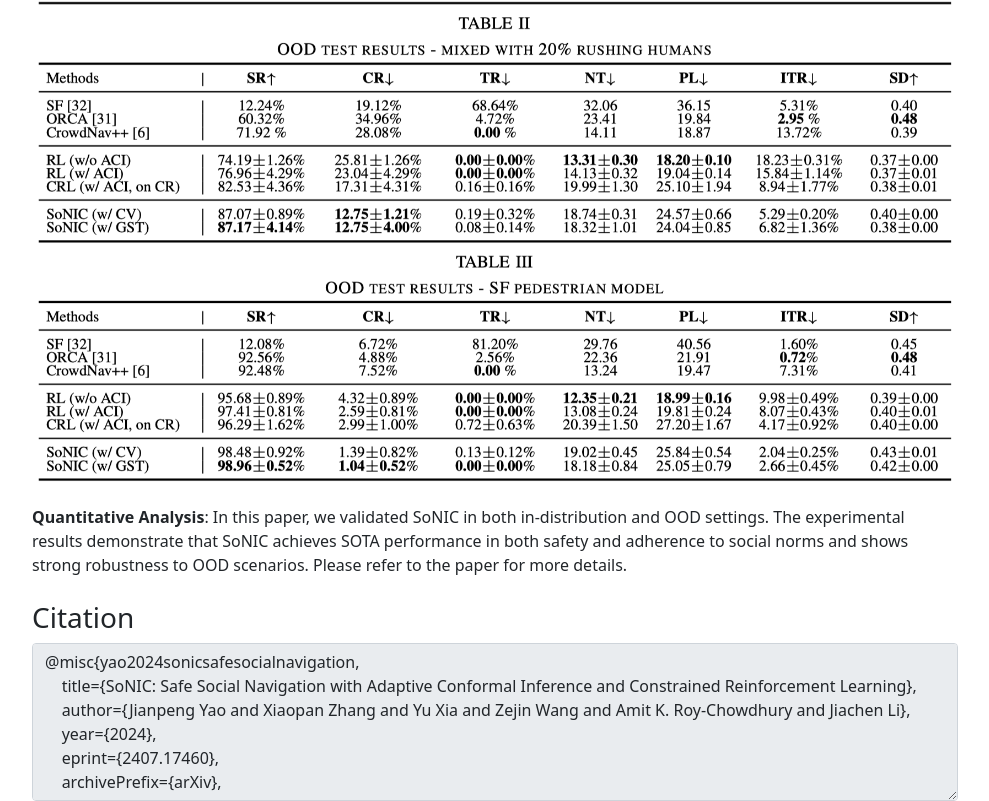
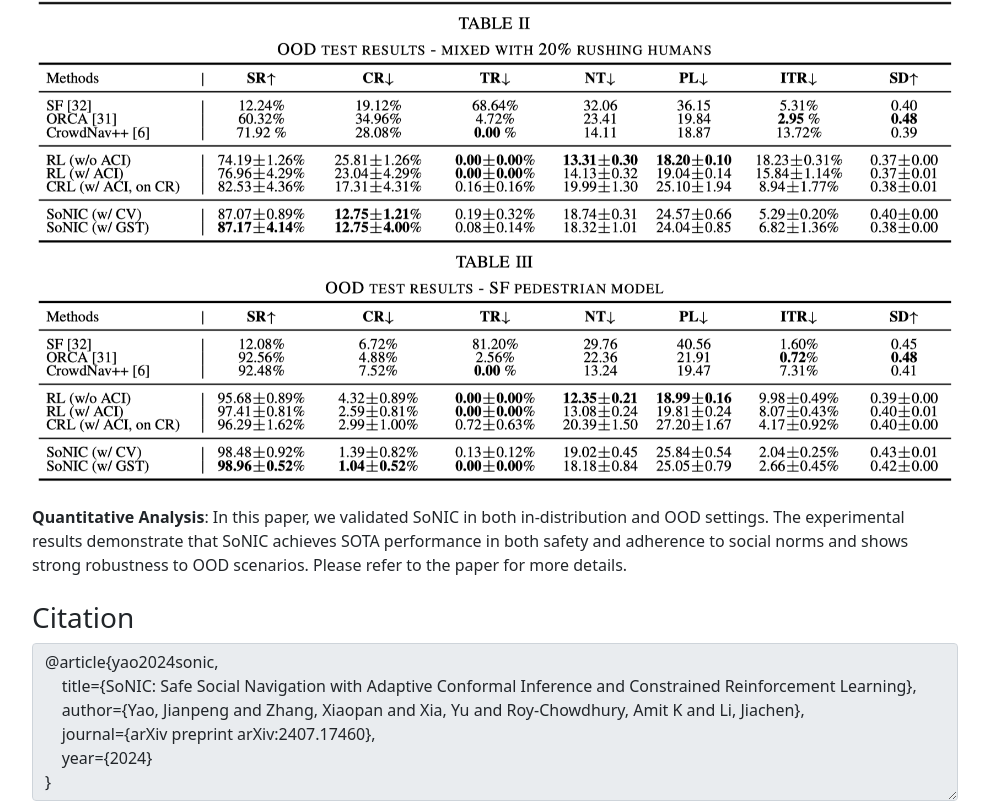
Before and after one commit to sonic-social-nav/sonic-social-nav.github.io, a plain HTML site: page index.html in a window 1280 px wide. Shown: the part 2227-3028 px from the top of the page, without its empty margins (145-1134 px from the left). Drawn offline with nearby package versions, Linux system fonts and the light colour scheme; some packages are replaced by stand-ins of ours; files that its build step writes are made by us from their sources; a script that the page names is missing.

Commit message:
updated bibtex

```diff
--- a/index.html
+++ b/index.html
@@ -220,14 +220,11 @@
                 <!-- <a href="">[arxiv version]</a> -->
                 <div class="form-group col-md-12">
                     <textarea id="bibtex" class="form-control" rows="6" readonly>
-@misc{yao2024sonicsafesocialnavigation,
+@article{yao2024sonic,
     title={SoNIC: Safe Social Navigation with Adaptive Conformal Inference and Constrained Reinforcement Learning},
-    author={Jianpeng Yao and Xiaopan Zhang and Yu Xia and Zejin Wang and Amit K. Roy-Chowdhury and Jiachen Li},
-    year={2024},
-    eprint={2407.17460},
-    archivePrefix={arXiv},
-    primaryClass={cs.RO},
-    url={https://arxiv.org/abs/2407.17460},
+    author={Yao, Jianpeng and Zhang, Xiaopan and Xia, Yu and Roy-Chowdhury, Amit K and Li, Jiachen},
+    journal={arXiv preprint arXiv:2407.17460},
+    year={2024}
 }</textarea>
                 </div>
             </div>
```
